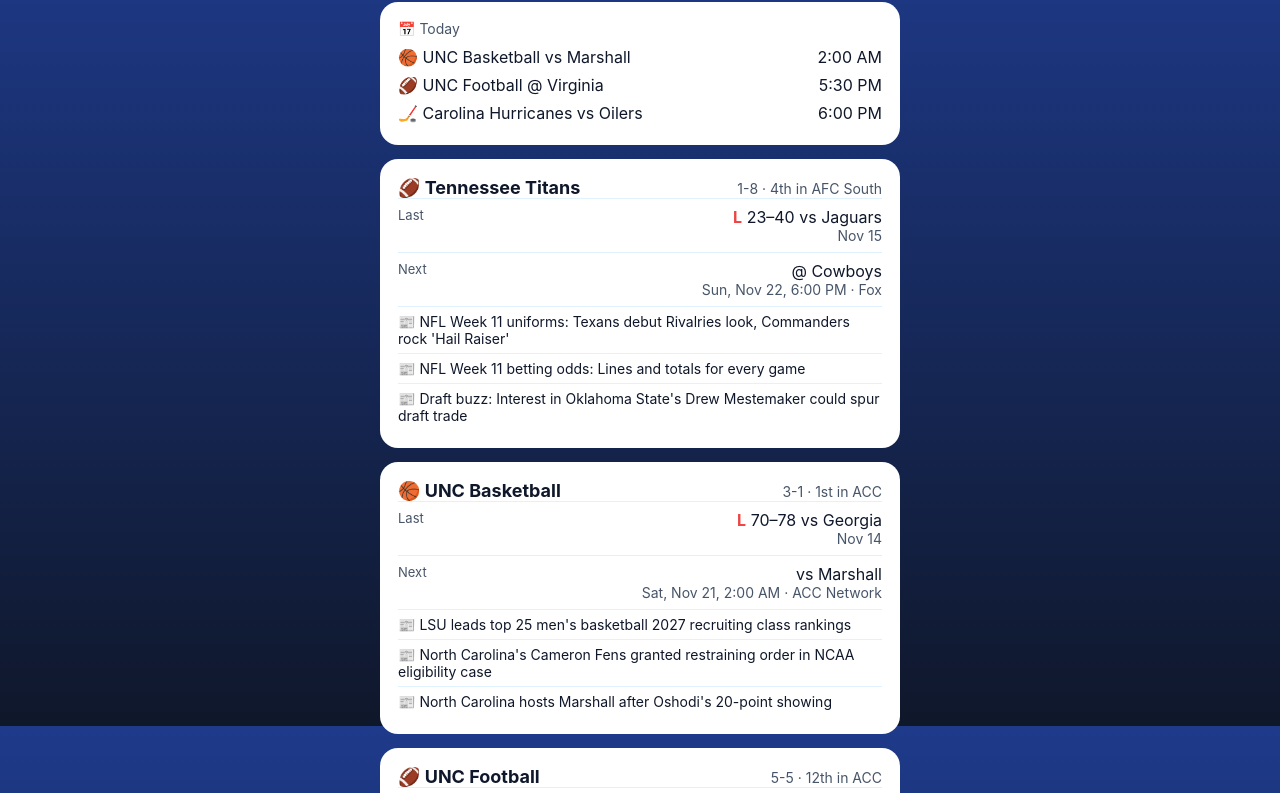
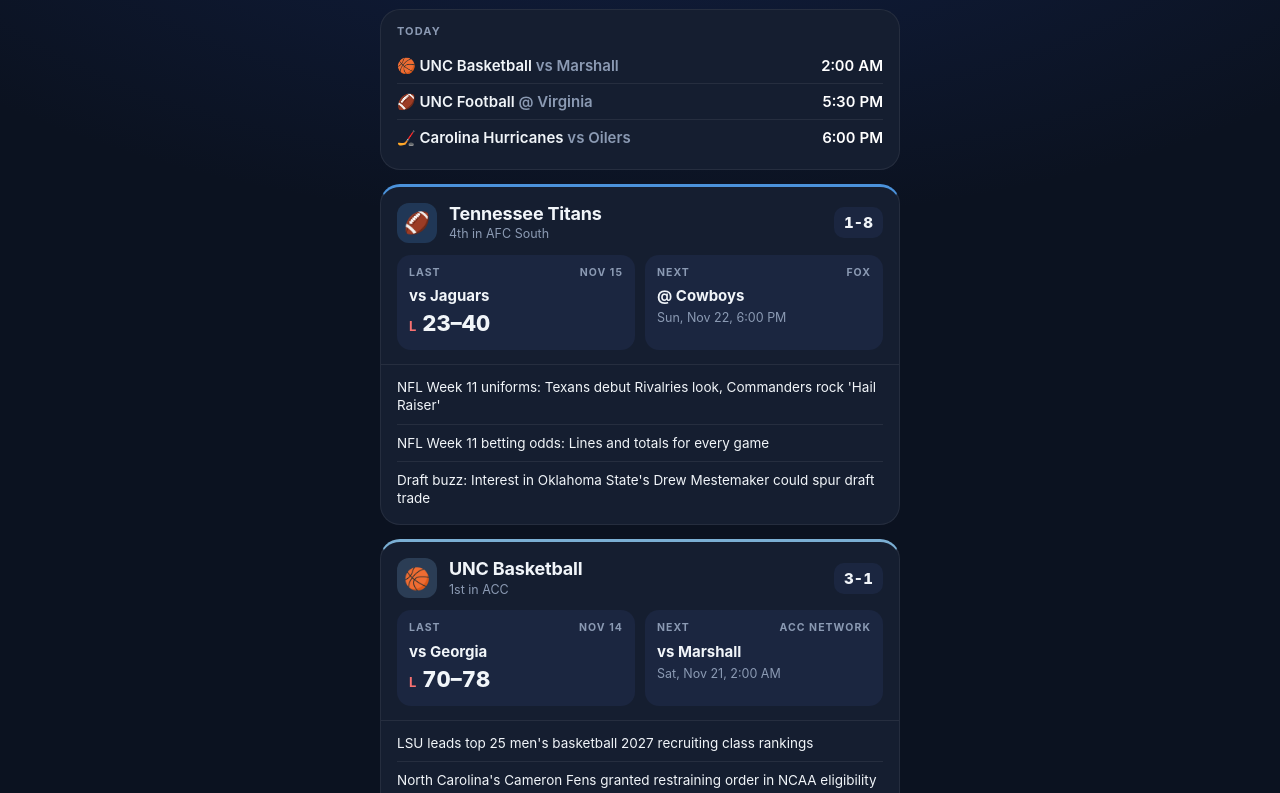
Before and after one commit to aoanglum/sports, a plain HTML site: page index.html in a window 1280 px wide. Shown: the part 74-867 px from the top of the page. Drawn offline with Linux system fonts and the light colour scheme.

Commit message:
Redesign: team colors, game tiles, cleaner hierarchy

```diff
--- a/index.html
+++ b/index.html
@@ -5,81 +5,62 @@
 <meta name="viewport" content="width=device-width, initial-scale=1, viewport-fit=cover">
 <meta name="apple-mobile-web-app-capable" content="yes">
 <meta name="apple-mobile-web-app-title" content="Teams">
-<meta name="theme-color" content="#0f172a">
+<meta name="theme-color" content="#0b1220">
 <title>My Teams</title>
 <style>
-
-:root{--bg:#0f172a;--card:#1e293b;--text:#f1f5f9;--dim:#94a3b8;--accent:#38bdf8}
-@media (prefers-color-scheme:light){:root{--bg:#e0f2fe;--card:#fff;--text:#0f172a;--dim:#475569;--accent:#0369a1}}
+:root{--bg:#0b1220;--card:#151e30;--card2:#1b2640;--line:rgba(255,255,255,.07);--text:#f1f5f9;--dim:#8b9ab3;--w:#34d399;--l:#f87171}
 *{box-sizing:border-box}
-body{margin:0;background:linear-gradient(#1e3a8a,#0f172a) fixed;color:var(--text);font:16px -apple-system,system-ui,sans-serif;padding:max(16px,env(safe-area-inset-top)) 16px 32px}
+html{background:var(--bg)}
+body{margin:0;background:radial-gradient(900px 400px at 50% -100px,#1e3a8a55,transparent),var(--bg);color:var(--text);font:15px/1.4 -apple-system,BlinkMacSystemFont,"SF Pro Text",system-ui,sans-serif;padding:max(20px,env(safe-area-inset-top)) 16px 40px;-webkit-font-smoothing:antialiased}
 main{max-width:520px;margin:0 auto}
-form{display:flex;gap:8px;position:relative}
-input{flex:1;min-width:0;padding:12px;border-radius:12px;border:0;background:var(--card);color:var(--text);font-size:16px}
-button{border:0;border-radius:12px;background:var(--card);color:var(--text);font-size:18px;padding:0 14px;cursor:pointer}
-#results{list-style:none;margin:6px 0 0;padding:0;background:var(--card);border-radius:12px;overflow:hidden}
-#results li{padding:12px;border-bottom:1px solid var(--bg);cursor:pointer}
-.card{background:var(--card);border-radius:18px;padding:18px;margin-top:14px}
-.now{text-align:center}
-.now .place{color:var(--dim)}
-.now .temp{font-size:84px;font-weight:200;line-height:1}
-.now .icon{font-size:56px}
-.dim{color:var(--dim);font-size:14px}
-.strip{display:flex;gap:16px;overflow-x:auto;padding-bottom:4px}
-.hr{flex:none;text-align:center;min-width:44px}
-.hr div:nth-child(2){font-size:22px;margin:4px 0}
-.day{display:grid;grid-template-columns:60px 32px 1fr auto auto;align-items:center;gap:8px;padding:8px 0}
-.day+.day{border-top:1px solid var(--bg)}
-.rain{color:var(--accent);font-size:13px}
-.now .icon{display:inline-block;animation:bob 3s ease-in-out infinite}
-@keyframes bob{50%{transform:translateY(-8px) rotate(4deg)}}
-.quip{margin-top:8px;font-weight:600;color:var(--accent)}
-.card{animation:rise .5s both}.card:nth-of-type(2){animation-delay:.08s}.card:nth-of-type(3){animation-delay:.16s}
-@keyframes rise{from{opacity:0;transform:translateY(12px)}}
-.flake{position:fixed;top:-20px;pointer-events:none;color:#fff;opacity:.8;animation:fall linear infinite;z-index:0}
-@keyframes fall{to{transform:translateY(110vh) translateX(30px)}}
-main{position:relative;z-index:1}
-.ski h3{margin:0 0 2px;font-size:18px}
-.ski .total{font-size:30px;font-weight:300}
-.sday{display:grid;grid-template-columns:50px 1fr 52px;align-items:center;gap:8px;padding:5px 0}
-.bar{height:12px;border-radius:6px;background:var(--bg);overflow:hidden}
-.bar i{display:block;height:100%;background:linear-gradient(90deg,#7dd3fc,#fff);border-radius:6px}
-.pow{display:inline-block;background:#f97316;color:#fff;border-radius:8px;padding:1px 7px;font-size:12px;font-weight:700;margin-left:6px}
-.tabs{display:flex;gap:8px;margin-bottom:12px}
-.tabs button{flex:1;padding:10px;font-size:16px;font-weight:600;color:#fff;background:rgba(255,255,255,.15)}
-.tabs button.on{background:var(--accent);color:#fff}
-.team h3{margin:0;font-size:18px;display:flex;justify-content:space-between;align-items:baseline}
-.team .rec{font-size:14px;font-weight:400;color:var(--dim)}
-.row{display:flex;justify-content:space-between;gap:10px;padding:8px 0;border-top:1px solid var(--bg)}
-.row .l{color:var(--dim);font-size:13px;min-width:46px}
-.row .r{text-align:right;flex:1}
-.W{color:#22c55e;font-weight:700}.L{color:#ef4444;font-weight:700}
-.live{background:#ef4444;color:#fff;border-radius:6px;padding:1px 6px;font-size:12px;font-weight:700;animation:pulse 1.2s infinite}
-@keyframes pulse{50%{opacity:.5}}
-.news{font-size:14px;padding:6px 0;border-top:1px solid var(--bg)}
-.news a{color:var(--text);text-decoration:none}
-.today .item{display:flex;justify-content:space-between;padding:4px 0}
-#err{color:#f87171;margin-top:12px}
-
-h1{font-size:22px;margin:0 0 4px;color:#fff}
-.sub{color:#cbd5e1;font-size:13px;margin-bottom:12px}
+header{display:flex;justify-content:space-between;align-items:flex-end;margin:6px 2px 18px}
+h1{font-size:28px;font-weight:800;letter-spacing:-.02em;margin:0}
+.sub{color:var(--dim);font-size:12px;text-align:right;line-height:1.3}
+.dim{color:var(--dim)}
+.card{background:var(--card);border:1px solid var(--line);border-radius:20px;margin-bottom:14px;overflow:hidden;animation:rise .45s both}
+@keyframes rise{from{opacity:0;transform:translateY(10px)}}
+.today{padding:14px 16px}
+.label{font-size:11px;font-weight:700;letter-spacing:.1em;text-transform:uppercase;color:var(--dim);margin-bottom:8px}
+.item{display:flex;justify-content:space-between;align-items:center;padding:7px 0;font-weight:600}
+.item+.item{border-top:1px solid var(--line)}
+.item .t{font-variant-numeric:tabular-nums;color:#fff}
+.team{border-top:3px solid var(--c)}
+.head{display:flex;align-items:center;gap:12px;padding:16px 16px 12px}
+.badge{width:40px;height:40px;border-radius:12px;background:color-mix(in srgb,var(--c) 22%,transparent);display:grid;place-items:center;font-size:21px;flex:none}
+.head h3{margin:0;font-size:18px;font-weight:700;letter-spacing:-.01em;line-height:1.2}
+.meta{font-size:12.5px;color:var(--dim);margin-top:1px}
+.rec{margin-left:auto;font-weight:800;font-size:15px;background:var(--card2);border-radius:10px;padding:5px 10px;font-variant-numeric:tabular-nums;white-space:nowrap}
+.games{display:grid;grid-template-columns:1fr 1fr;gap:10px;padding:0 16px 14px}
+.games.one{grid-template-columns:1fr}
+.g{background:var(--card2);border-radius:14px;padding:11px 12px;min-width:0}
+.g .k{font-size:10.5px;font-weight:700;letter-spacing:.1em;text-transform:uppercase;color:var(--dim);display:flex;justify-content:space-between;align-items:center}
+.g .opp{font-weight:700;font-size:15px;margin-top:5px;white-space:nowrap;overflow:hidden;text-overflow:ellipsis}
+.g .sc{font-size:22px;font-weight:800;margin-top:2px;font-variant-numeric:tabular-nums}
+.g .sc small{font-size:13px;font-weight:700;margin-right:6px}
+.g .when{font-size:12.5px;color:var(--dim);margin-top:3px}
+.W{color:var(--w)}.L{color:var(--l)}
+.live{background:#ef4444;color:#fff;border-radius:5px;padding:1px 6px;font-size:10px;font-weight:800;letter-spacing:.06em;animation:pulse 1.2s infinite}
+@keyframes pulse{50%{opacity:.55}}
+.newsbox{border-top:1px solid var(--line);padding:4px 16px 8px}
+.news a{display:block;color:var(--text);text-decoration:none;font-size:13.5px;line-height:1.35;padding:9px 0;display:-webkit-box;-webkit-line-clamp:2;-webkit-box-orient:vertical;overflow:hidden}
+.news+.news a{border-top:1px solid var(--line)}
+.news a:active{color:var(--c)}
 </style>
 </head>
 <body>
 <main>
-  <h1>🏆 My Teams</h1>
-  <div class="sub">Scores · schedules · headlines <span id="upd"></span></div>
+  <header><h1>My Teams</h1><div class="sub"><span id="day"></span><br><span id="upd"></span></div></header>
   <div id="teams"></div>
 </main>
 <script>
 const $ = id => document.getElementById(id);
 
 const TEAMS=[
-  {name:"Tennessee Titans",emoji:"🏈",path:"football/nfl",id:10},
-  {name:"UNC Basketball",emoji:"🏀",path:"basketball/mens-college-basketball",id:153},
-  {name:"UNC Football",emoji:"🏈",path:"football/college-football",id:153},
-  {name:"Carolina Hurricanes",emoji:"🏒",path:"hockey/nhl",id:7},
-  {name:"Colorado Rockies",emoji:"⚾",path:"baseball/mlb",id:27},
+  {name:"Tennessee Titans",color:"#4B92DB",emoji:"🏈",path:"football/nfl",id:10},
+  {name:"UNC Basketball",color:"#7BAFD4",emoji:"🏀",path:"basketball/mens-college-basketball",id:153},
+  {name:"UNC Football",color:"#7BAFD4",emoji:"🏈",path:"football/college-football",id:153},
+  {name:"Carolina Hurricanes",color:"#e0303a",emoji:"🏒",path:"hockey/nhl",id:7},
+  {name:"Colorado Rockies",color:"#8b5cf6",emoji:"⚾",path:"baseball/mlb",id:27},
 ];
 const ESPN="https://site.api.espn.com/apis/site/v2/sports/";
 let DATA=null;
@@ -105,27 +86,30 @@ async function teamData(t){
   return {t,live,past,next,rec,news,standing:team.standingSummary||""};
 }
 const vs=g=>(g.home?"vs ":"@ ")+g.opName;
+const fd=d=>new Date(d).toLocaleDateString(undefined,{month:"short",day:"numeric"});
 function card(d){
-  let rows="";
-  if(d.live)rows+=`<div class="row"><div class="l"><span class="live">LIVE</span></div><div class="r"><b>${d.live.ms}–${d.live.os}</b> ${vs(d.live)}<div class="dim">${d.live.detail}${d.live.tv?" · "+d.live.tv:""}</div></div></div>`;
-  if(d.past)rows+=`<div class="row"><div class="l">Last</div><div class="r"><span class="${d.past.win?"W":"L"}">${d.past.win?"W":"L"}</span> ${d.past.ms}–${d.past.os} ${vs(d.past)}<div class="dim">${new Date(d.past.date).toLocaleDateString(undefined,{month:"short",day:"numeric"})}</div></div></div>`;
-  if(d.next)rows+=`<div class="row"><div class="l">Next</div><div class="r">${vs(d.next)}<div class="dim">${when(d.next.date)}${d.next.tv?" · "+d.next.tv:""}</div></div></div>`;
-  if(!d.live&&!d.next)rows+=`<div class="row"><div class="l">Next</div><div class="r dim">No upcoming game scheduled</div></div>`;
-  const news=d.news.map(a=>`<div class="news"><a href="${a.links&&a.links.web?a.links.web.href:"#"}" target="_blank" rel="noopener">📰 ${a.headline}</a></div>`).join("");
-  return `<div class="card team"><h3><span>${d.t.emoji} ${d.t.name}</span><span class="rec">${d.rec}${d.standing?" · "+d.standing:""}</span></h3>${rows}${news}</div>`;
+  const tile=(k,body)=>`<div class="g">${k}${body}</div>`;
+  const tiles=[];
+  if(d.live)tiles.push(tile(`<div class="k"><span class="live">LIVE</span><span>${d.live.detail}</span></div>`,`<div class="opp">${vs(d.live)}</div><div class="sc">${d.live.ms}–${d.live.os}</div>`));
+  if(d.past)tiles.push(tile(`<div class="k"><span>Last</span><span>${fd(d.past.date)}</span></div>`,`<div class="opp">${vs(d.past)}</div><div class="sc"><small class="${d.past.win?"W":"L"}">${d.past.win?"W":"L"}</small>${d.past.ms}–${d.past.os}</div>`));
+  if(d.next)tiles.push(tile(`<div class="k"><span>Next</span>${d.next.tv?`<span>${d.next.tv}</span>`:""}</div>`,`<div class="opp">${vs(d.next)}</div><div class="when">${when(d.next.date)}</div>`));
+  else if(!d.live)tiles.push(tile(`<div class="k"><span>Next</span></div>`,`<div class="opp dim">Nothing scheduled</div><div class="when">Check back later</div>`));
+  const news=d.news.slice(0,3).map(a=>`<div class="news"><a href="${a.links&&a.links.web?a.links.web.href:"#"}" target="_blank" rel="noopener">${a.headline}</a></div>`).join("");
+  return `<section class="card team" style="--c:${d.t.color}"><div class="head"><div class="badge">${d.t.emoji}</div><div><h3>${d.t.name}</h3>${d.standing?`<div class="meta">${d.standing}</div>`:""}</div>${d.rec?`<div class="rec">${d.rec}</div>`:""}</div><div class="games${tiles.length<2?" one":""}">${tiles.join("")}</div>${news?`<div class="newsbox">${news}</div>`:""}</section>`;
 }
 let teamsTimer=null;
 async function showTeams(){
   const el=$("teams");
-  if(!el.innerHTML)el.innerHTML='<div class="card dim">Loading teams…</div>';
+  if(!el.innerHTML)el.innerHTML='<div class="card today dim">Loading teams…</div>';
   await loadData();
   const all=await Promise.all(TEAMS.map(teamData));
   const todays=[];
   all.forEach(d=>[d.live,d.next,d.past].forEach(g=>{if(g&&sameDay(g.date)&&!todays.some(x=>x.g===g))todays.push({d,g})}));
   todays.sort((a,b)=>new Date(a.g.date)-new Date(b.g.date));
-  const tcard=todays.length?`<div class="card today"><div class="dim" style="margin-bottom:6px">📅 Today</div>${todays.map(({d,g})=>`<div class="item"><span>${d.t.emoji} ${d.t.name} ${vs(g)}</span><span>${g.state==="pre"?new Date(g.date).toLocaleTimeString(undefined,{hour:"numeric",minute:"2-digit"}):g.state==="in"?'<span class="live">LIVE</span> '+g.ms+"–"+g.os:g.ms+"–"+g.os+" F"}</span></div>`).join("")}</div>`:"";
+  const tcard=todays.length?`<div class="card today"><div class="label">Today</div>${todays.map(({d,g})=>`<div class="item"><span>${d.t.emoji} ${d.t.name} <span class="dim">${vs(g)}</span></span><span class="t">${g.state==="pre"?new Date(g.date).toLocaleTimeString(undefined,{hour:"numeric",minute:"2-digit"}):g.state==="in"?'<span class="live">LIVE</span> '+g.ms+"–"+g.os:g.ms+"–"+g.os+" F"}</span></div>`).join("")}</div>`:"";
   el.innerHTML=tcard+all.map(card).join("");
-  const u=$("upd");if(u&&DATA.updated)u.textContent="· updated "+new Date(DATA.updated).toLocaleTimeString(undefined,{hour:"numeric",minute:"2-digit"});
+  $("day").textContent=new Date().toLocaleDateString(undefined,{weekday:"long",month:"short",day:"numeric"});
+  const u=$("upd");if(u&&DATA.updated)u.textContent="Updated "+new Date(DATA.updated).toLocaleTimeString(undefined,{hour:"numeric",minute:"2-digit"});
   clearTimeout(teamsTimer);
   teamsTimer=setTimeout(showTeams,1800000);
 }
```
